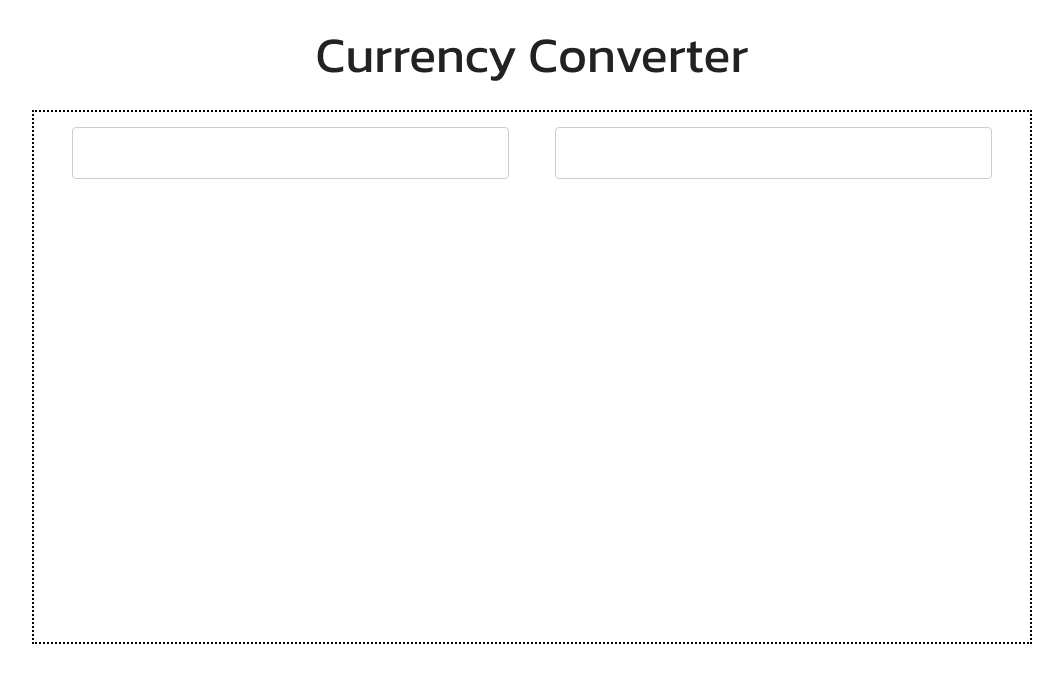
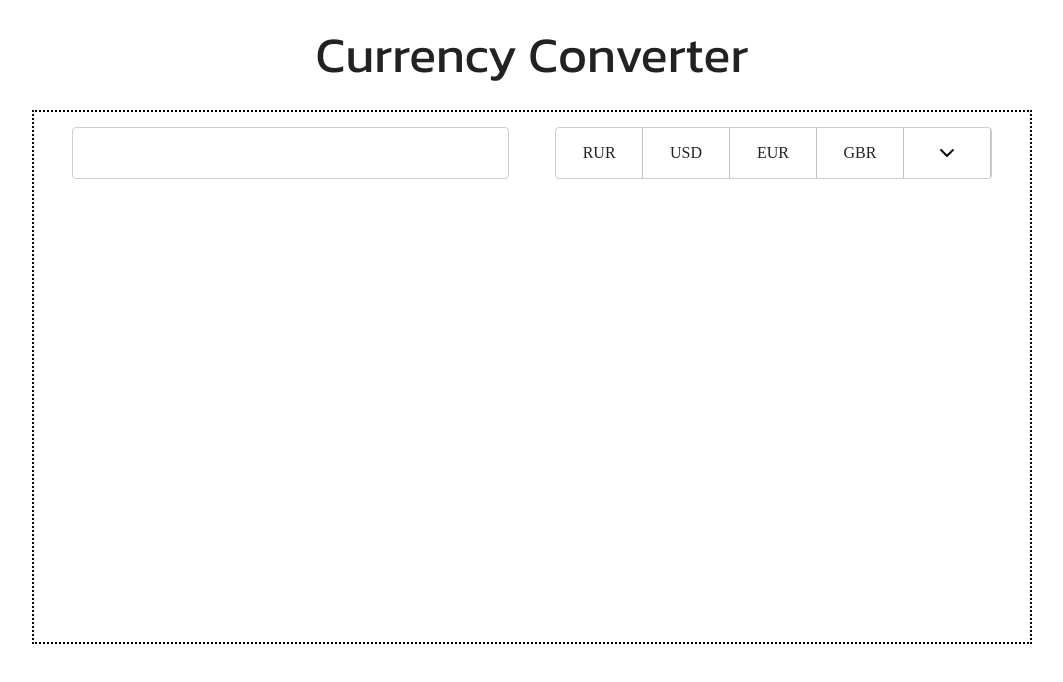
Before and after one commit to waleriQ/currency_converter, a plain HTML site: page index.html in a window 1280 px wide. Shown: the whole page, without its empty margins (108-1171 px from the left). Drawn offline with Linux system fonts and the light colour scheme.

Commit message:
created calc switcher currency

```diff
--- a/index.html
+++ b/index.html
@@ -15,6 +15,7 @@
         <h1 class="header__title">Currency Converter</h1>
     </div>
 </header>
+
 <section class="section__calc">
     <div class="container">
     <div class="calc">
@@ -26,6 +27,30 @@
                 </div>
                 <div class="calc__side">
                     <div class="calc__switcher">
+                        <div class="calc__switcher__item">
+                            <h2 class="calc__switcher__item__title">
+                                RUR
+                            </h2>
+                        </div>
+                        <div class="calc__switcher__item">
+                            <h2 class="calc__switcher__item__title">
+                                USD
+                            </h2>
+                        </div>
+                        <div class="calc__switcher__item">
+                            <h2 class="calc__switcher__item__title">
+                                EUR
+                            </h2>
+                        </div>
+                        <div class="calc__switcher__item">
+                            <h2 class="calc__switcher__item__title">
+                                GBR
+                            </h2>
+                        </div>
+                        <div class="calc__switcher__item">
+                            <h2 class="calc__switcher__item__title ">
+                            </h2>
+                        </div>
                     </div>
                 </div>
             </div>
--- a/style.css
+++ b/style.css
@@ -37,12 +37,24 @@
     display: flex;
    width: 100%;
     justify-content: center;
+
 }
 .calc__switcher {
+    display: flex;
     border: 1px solid #cdcdcd;
     border-radius: 4px;
     width: 90%;
     height: 10%;
-
-    align-items: center;
 }
+.calc__switcher__item {
+    border-right: 1px solid #c0c0c0;
+    width: 100%;
+    height: 100%;
+}
+.calc__switcher__item__title {
+    padding: 17px;
+}
+.calc__switcher__item:last-child {
+    background: url("./assets/img/angle-arrow-down.svg") no-repeat 50%;
+    background-size: 14px;
+}
```
Also changed, not shown: assets/img/angle-arrow-down.svg (added), 1 other file.
